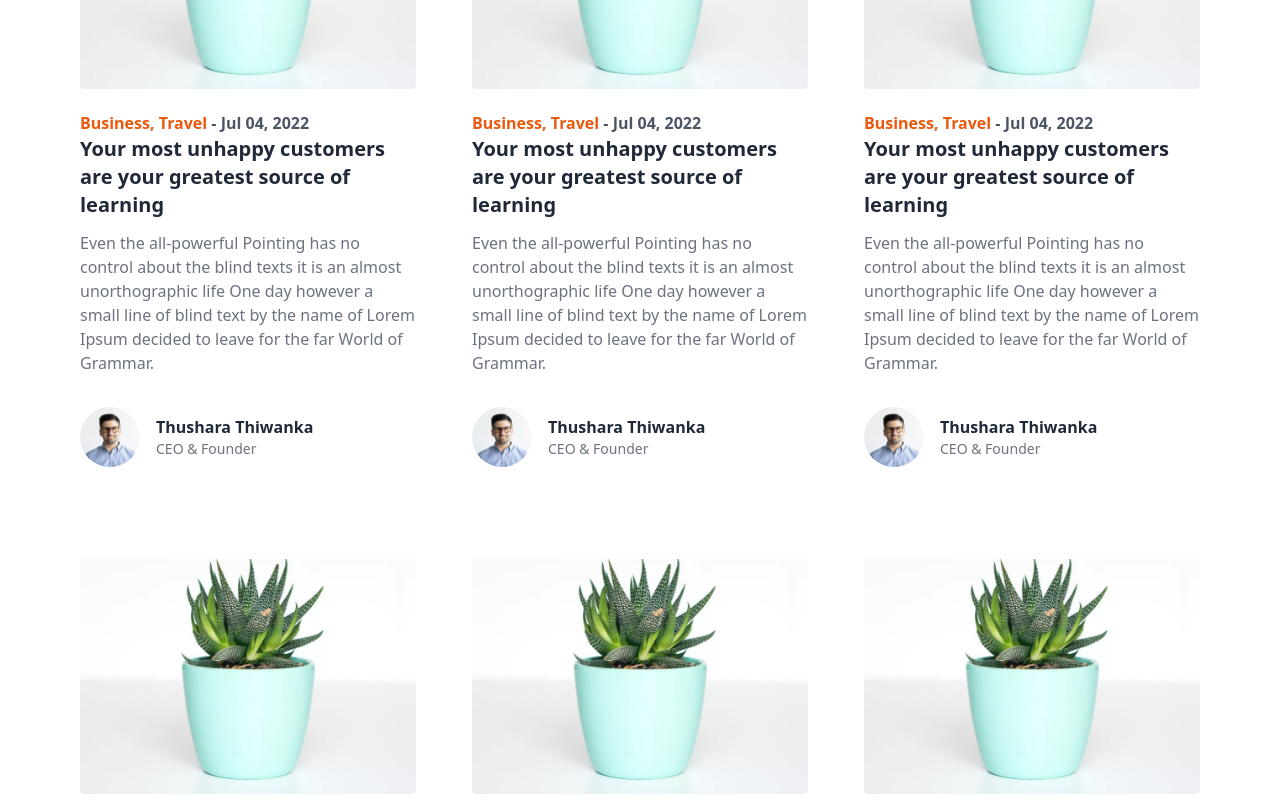
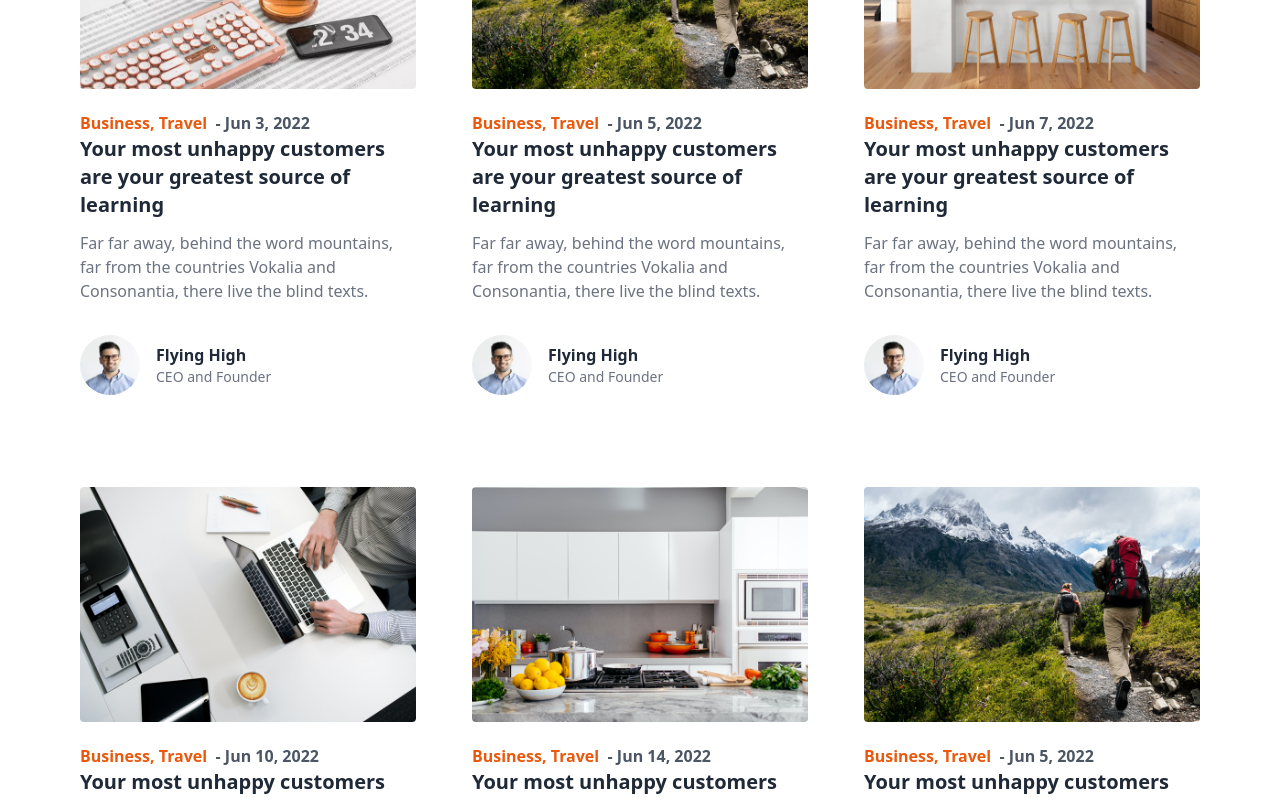
Before and after one commit to thusharathiwanka/digital-diary, a Next.js app: page / in a window 1280 px wide. Shown: the part 1060-1860 px from the top of the page. Built offline with nearby package versions, Linux system fonts and the light colour scheme.

Commit message:
CREATE: latest posts endpoint connected

```diff
--- a/components/common/children/author.js
+++ b/components/common/children/author.js
@@ -1,21 +1,19 @@
 import Image from "next/image";
 import Link from "next/link";
 
-export default function Author() {
+export default function Author({ author }) {
+	if (!author) return <h1>Author</h1>;
+
+	const { name, img, designation } = author;
+
 	return (
 		<div className="author flex py-5">
-			<Image
-				src={"/images/author/author1.jpg"}
-				width={60}
-				height={60}
-				className="rounded-full"
-				alt="author-image"
-			/>
+			<Image src={img} width={60} height={60} className="rounded-full" alt="author-image" />
 			<div className="flex flex-col justify-center px-4">
 				<Link href={"/"}>
-					<a className="text-md font-bold text-gray-800 hover:text-gray-600">Thushara Thiwanka</a>
+					<a className="text-md font-bold text-gray-800 hover:text-gray-600">{name}</a>
 				</Link>
-				<span className="text-sm text-gray-500">CEO & Founder</span>
+				<span className="text-sm text-gray-500">{designation}</span>
 			</div>
 		</div>
 	);
--- a/components/common/children/post-info.js
+++ b/components/common/children/post-info.js
@@ -1,12 +1,16 @@
 import Link from "next/link";
 
-export default function PostInfo() {
+export default function PostInfo({ info }) {
+	if (!info) return <h1>Info</h1>;
+
+	const { category, published } = info;
+
 	return (
 		<div className="cat flex">
 			<Link href={"/"}>
-				<a className="font-semibold text-orange-600 hover:text-orange-700">Business, Travel</a>
+				<a className="font-semibold text-orange-600 hover:text-orange-700">{category}</a>
 			</Link>
-			<p className="font-semibold text-gray-600 hover:text-gray-700">&nbsp; - Jul 04, 2022</p>
+			<p className="font-semibold text-gray-600 hover:text-gray-700">&nbsp; - {published}</p>
 		</div>
 	);
 }
--- a/components/home/latest-blog-card.js
+++ b/components/home/latest-blog-card.js
@@ -2,15 +2,18 @@ import Link from "next/link";
 import Image from "next/image";
 
 import Author from "../common/children/author";
+import PostInfo from "../common/children/post-info";
 
-export default function LatestBlogCard() {
+export default function LatestBlogCard({ post }) {
+	const { title, subtitle, category, published, img, author } = post;
+
 	return (
 		<div className="item">
 			<div className="image">
 				<Link href={"/"}>
 					<a>
 						<Image
-							src={"/images/img1.jpg"}
+							src={img}
 							width={500}
 							height={350}
 							alt={"latest-blog-image"}
@@ -20,27 +23,14 @@ export default function LatestBlogCard() {
 				</Link>
 			</div>
 			<div className="info flex justify-center flex-col py-4">
-				<div className="cat">
+				<PostInfo info={{ category, published }} />
+				<div className="title">
 					<Link href={"/"}>
-						<a className="font-semibold text-orange-600 hover:text-orange-700">Business, Travel</a>
-					</Link>
-					<Link href={"/"}>
-						<a className="font-semibold text-gray-600 hover:text-gray-700"> - Jul 04, 2022</a>
+						<a className="text-xl font-bold text-gray-800 hover:text-gray-600">{title}</a>
 					</Link>
 				</div>
-				<div className="title">
-					<Link href={"/"}>
-						<a className="text-xl font-bold text-gray-800 hover:text-gray-600">
-							Your most unhappy customers are your greatest source of learning
-						</a>
-					</Link>
-				</div>
-				<p className="text-gray-500 py-3">
-					Even the all-powerful Pointing has no control about the blind texts it is an almost
-					unorthographic life One day however a small line of blind text by the name of Lorem Ipsum
-					decided to leave for the far World of Grammar.
-				</p>
-				<Author />
+				<p className="text-gray-500 py-3">{subtitle}</p>
+				<Author author={author} />
 			</div>
 		</div>
 	);
--- a/components/home/latest-section.js
+++ b/components/home/latest-section.js
@@ -1,16 +1,17 @@
 import LatestBlogCard from "./latest-blog-card";
+import useFetcher from "../../hooks/useFetcher";
 
 export default function LatestSection() {
+	const { data, isLoading, isError } = useFetcher("posts");
+
+	if (isLoading) return <p>Loading...</p>;
+	if (isError) return <p>Error!</p>;
+
 	return (
 		<section className="container mx-auto md:px-20 py-10 px-8">
 			<h1 className="font-bold text-4xl text-center py-10">Latest Posts</h1>
 			<div className="grid md:grid-cols-2 lg:grid-cols-3 gap-14">
-				<LatestBlogCard />
-				<LatestBlogCard />
-				<LatestBlogCard />
-				<LatestBlogCard />
-				<LatestBlogCard />
-				<LatestBlogCard />
+				{data && data.map(post => <LatestBlogCard key={post.id} post={post} />)}
 			</div>
 		</section>
 	);
--- a/pages/_app.js
+++ b/pages/_app.js
@@ -1,7 +1,7 @@
-import '../styles/globals.css'
+import "../styles/globals.css";
 
-function MyApp({ Component, pageProps }) {
-  return <Component {...pageProps} />
+function App({ Component, pageProps }) {
+	return <Component {...pageProps} />;
 }
 
-export default MyApp
+export default App;
```
